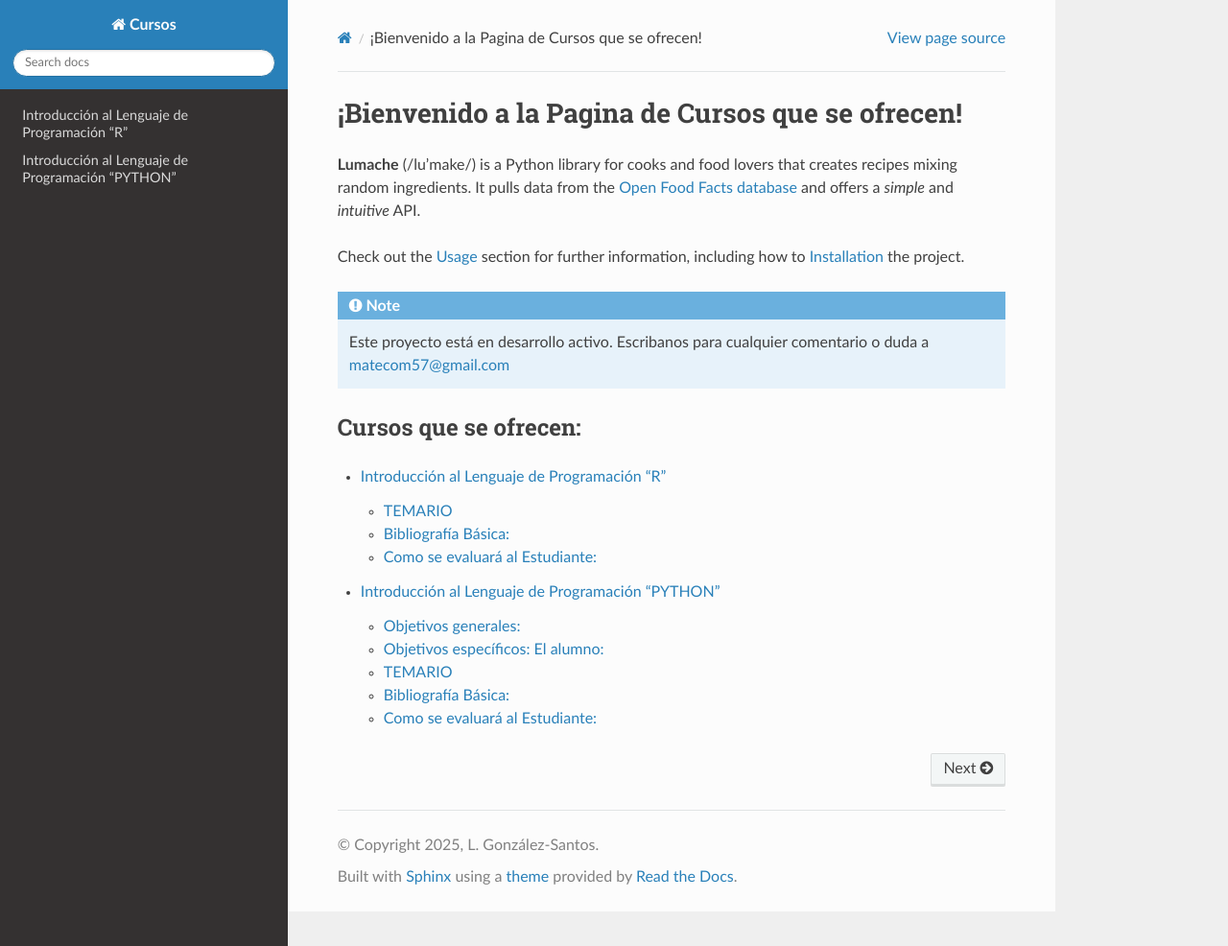
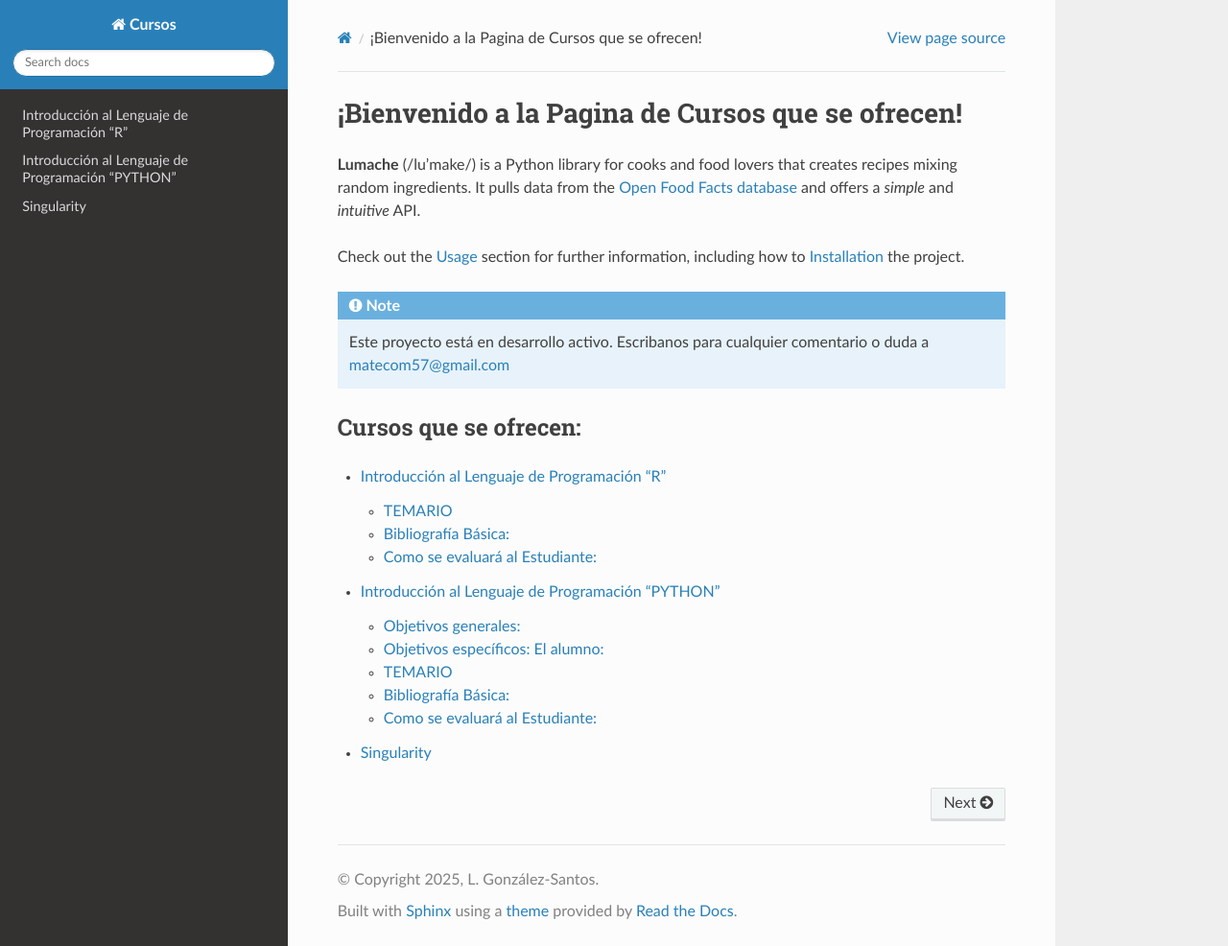
Before and after one commit to matecom57/santosg57-cursos, a Sphinx documentation site: the page built from docs/source/index.rst, in a window 1280 px wide and 986 px high. Shown: the whole window at 96% size. Built offline with Sphinx 7.4.7 and the Read the Docs theme 3.1.0, drawn with Linux system fonts in a browser that asks for light colours.

```diff
--- a/docs/source/index.rst
+++ b/docs/source/index.rst
@@ -21,3 +21,4 @@ Cursos que se ofrecen:
 
    Cursos_2024-R
    Cursos_2024-Python
+   singularity/singularity
--- /dev/null
+++ b/docs/source/singularity/singularity.rst
@@ -0,0 +1,4 @@
+Singularity
+===========
+
+* assemblynet
```
